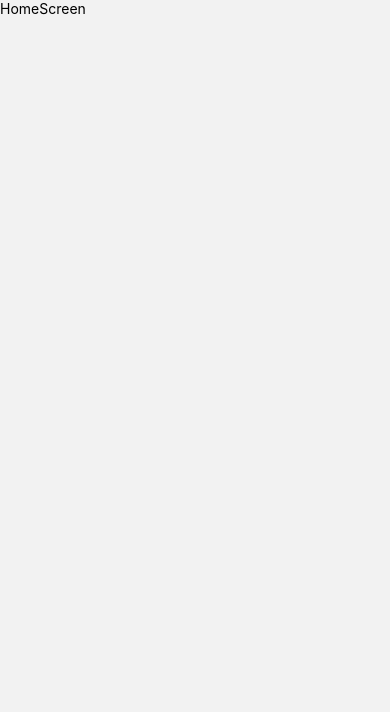
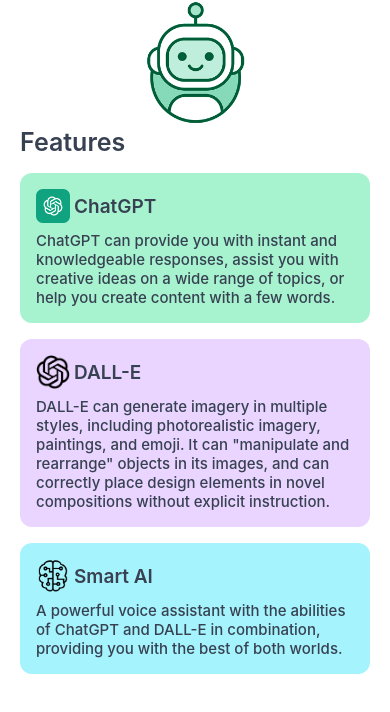
Before and after one commit to szhao23/AI-Image-Generator-React-Native, a React Native app in the folder code/src/ReactNativeAIGenerator/: screen /Home in a window 390 px wide. Shown: the top 712 px of the page. Built offline with nearby package versions, Linux system fonts and the light colour scheme.

Commit message:
Features Component Screen Design completed

```diff
--- /dev/null
+++ b/code/src/ReactNativeAIGenerator/src/components/features.js
@@ -0,0 +1,76 @@
+import {View, Text, Image} from 'react-native';
+import React from 'react';
+import {
+  widthPercentageToDP as wp,
+  heightPercentageToDP as hp,
+} from 'react-native-responsive-screen';
+
+export default function Features() {
+  return (
+    <View style={{height: hp(60)}} className="space-y-4">
+      <Text style={{fontSize: wp(6.5)}} className="font-semibold text-gray-700">
+        Features
+      </Text>
+      {/* Feature 1 */}
+      <View className="bg-emerald-200 p-4 rounded-xl space-y-2">
+        <View className="flex-row items-center space-x-1">
+          <Image
+            source={require('../../assets/images/chatgpticon.png')}
+            style={{height: hp(4), width: hp(4)}}
+          />
+          <Text
+            style={{fontSize: wp(4.8)}}
+            className="font-semibold text-gray-700">
+            ChatGPT
+          </Text>
+        </View>
+        {/* Description */}
+        <Text style={{fontSize: wp(3.8)}} className="text-gray-700 font-medium">
+          ChatGPT can provide you with instant and knowledgeable responses,
+          assist you with creative ideas on a wide range of topics, or help you
+          create content with a few words.
+        </Text>
+      </View>
+      {/* Feature 2 */}
+      <View className="bg-purple-200 p-4 rounded-xl space-y-2">
+        <View className="flex-row items-center space-x-1">
+          <Image
+            source={require('../../assets/images/dalleicon.png')}
+            style={{height: hp(4), width: hp(4)}}
+          />
+          <Text
+            style={{fontSize: wp(4.8)}}
+            className="font-semibold text-gray-700">
+            DALL-E
+          </Text>
+        </View>
+        {/* Description */}
+        <Text style={{fontSize: wp(3.8)}} className="text-gray-700 font-medium">
+          DALL-E can generate imagery in multiple styles, including
+          photorealistic imagery, paintings, and emoji. It can "manipulate and
+          rearrange" objects in its images, and can correctly place design
+          elements in novel compositions without explicit instruction.
+        </Text>
+      </View>
+      {/* Feature 3 */}
+      <View className="bg-cyan-200 p-4 rounded-xl space-y-2">
+        <View className="flex-row items-center space-x-1">
+          <Image
+            source={require('../../assets/images/smartaiicon.png')}
+            style={{height: hp(4), width: hp(4)}}
+          />
+          <Text
+            style={{fontSize: wp(4.8)}}
+            className="font-semibold text-gray-700">
+            Smart AI
+          </Text>
+        </View>
+        {/* Description */}
+        <Text style={{fontSize: wp(3.8)}} className="text-gray-700 font-medium">
+          A powerful voice assistant with the abilities of ChatGPT and DALL-E in
+          combination, providing you with the best of both worlds.
+        </Text>
+      </View>
+    </View>
+  );
+}
--- a/code/src/ReactNativeAIGenerator/src/screens/HomeScreen.js
+++ b/code/src/ReactNativeAIGenerator/src/screens/HomeScreen.js
@@ -1,10 +1,29 @@
 import {View, Text, SafeAreaView, Image} from 'react-native';
-import React from 'react';
+import React, {useState} from 'react';
+import {
+  widthPercentageToDP as wp,
+  heightPercentageToDP as hp,
+} from 'react-native-responsive-screen';
+import Features from '../components/features';
 
 export default function HomeScreen() {
+  const [messages, setMessages] = useState([]);
+
   return (
-    <View>
-      <Text>HomeScreen</Text>
+    <View className="flex-1 bg-white">
+      <SafeAreaView className="flex-1 flex mx-5">
+        {/* Bot Icon */}
+        <View className="flex-row justify-center">
+          {/* Bot Icon */}
+          <Image
+            source={require('../../assets/images/bot.png')}
+            style={{height: hp(15), width: hp(15)}}
+          />
+        </View>
+
+        {/* Features or Messages */}
+        {messages.length > 0 ? <View></View> : <Features />}
+      </SafeAreaView>
     </View>
   );
 }
--- a/code/src/ReactNativeAIGenerator/src/screens/WelcomeScreen.js
+++ b/code/src/ReactNativeAIGenerator/src/screens/WelcomeScreen.js
@@ -25,6 +25,7 @@
         </Text>
       </View>
       <View className="flex-row justify-center">
+        {/* Welcome Icon */}
         <Image
           source={require('../../assets/images/welcome.png')}
           style={{width: wp(75), height: wp(75)}}
```
